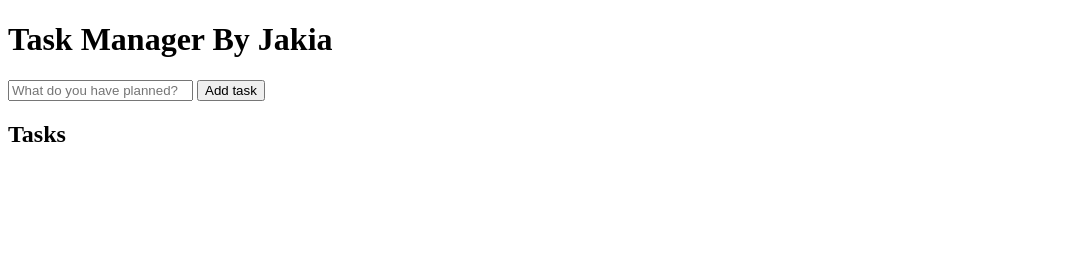
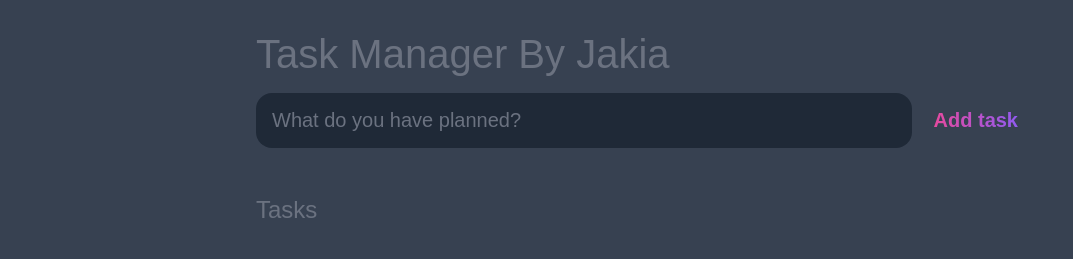
Before and after one commit to thejakia1/DOM-project-practice, a plain HTML site: page task-manager-app/index.html in a window 1280 px wide. Shown: the whole page, without its empty margins (0-1073 px from the left). Drawn offline with Linux system fonts and the light colour scheme.

Commit message:
design added

```diff
--- a/task-manager-app/style.css
+++ b/task-manager-app/style.css
@@ -7,3 +7,148 @@
 	--purple: #8B5CF6;
 	--light: #EEE;
 }
+
+* {
+	margin: 0;
+	box-sizing: border-box;
+	font-family: "Fira sans", sans-serif;
+}
+
+body {
+	display: flex;
+	flex-direction: column;
+	min-height: 100vh;
+	color: #FFF;
+	background-color: var(--dark);
+}
+
+header {
+	padding: 2rem 1rem;
+	max-width: 800px;
+	width: 100%;
+	margin: 0 auto;
+}
+
+header h1{
+	font-size: 2.5rem;
+	font-weight: 300;
+	color: var(--grey);
+	margin-bottom: 1rem;
+}
+
+#new-task-form {
+	display: flex;;
+}
+
+input, button {
+	appearance: none;
+	border: none;
+	outline: none;
+	background: none;
+}
+
+#new-task-input {
+	flex: 1 1 0%;
+	background-color: var(--darker);
+	padding: 1rem;
+	border-radius: 1rem;
+	margin-right: 1rem;
+	color: var(--light);
+	font-size: 1.25rem;
+}
+
+#new-task-input::placeholder {
+	color: var(--grey);
+}
+
+#new-task-submit {
+	color: var(--pink);
+	font-size: 1.25rem;
+	font-weight: 700;
+	background-image: linear-gradient(to right, var(--pink), var(--purple));
+	-webkit-background-clip: text;
+	-webkit-text-fill-color: transparent;
+	cursor: pointer;
+	transition: 0.4s;
+}
+
+#new-task-submit:hover {
+	opacity: 0.8;
+}
+
+#new-task-submit:active {
+	opacity: 0.6;
+}
+
+main {
+	flex: 1 1 0%;
+	max-width: 800px;
+	width: 100%;
+	margin: 0 auto;
+}
+
+.task-items {
+	padding: 1rem;
+}
+
+.task-items h2 {
+	font-size: 1.5rem;
+	font-weight: 300;
+	color: var(--grey);
+	margin-bottom: 1rem;
+}
+
+#tasks .task {
+	display: flex;
+	justify-content: space-between;
+	background-color: var(--darkest);
+	padding: 1rem;
+	border-radius: 1rem;
+	margin-bottom: 1rem;
+}
+
+.task .content {
+	flex: 1 1 0%;
+}
+
+.task .content .text {
+	color: var(--light);
+	font-size: 1.125rem;
+	width: 100%;
+	display: block;
+	transition: 0.4s;
+}
+
+.task .content .text:not(:read-only) {
+	color: var(--pink);
+}
+
+.task .actions {
+	display: flex;
+	margin: 0 -0.5rem;
+}
+
+.task .actions button {
+	cursor: pointer;
+	margin: 0 0.5rem;
+	font-size: 1.125rem;
+	font-weight: 700;
+	text-transform: uppercase;
+	transition: 0.4s;
+}
+
+.task .actions button:hover {
+	opacity: 0.8;
+}
+
+.task .actions button:active {
+	opacity: 0.6;
+}
+
+.task .actions .edit {
+	background-image: linear-gradient(to right, var(--pink), var(--purple));
+}
+
+.task .actions .delete {
+	color: crimson;
+}
```
